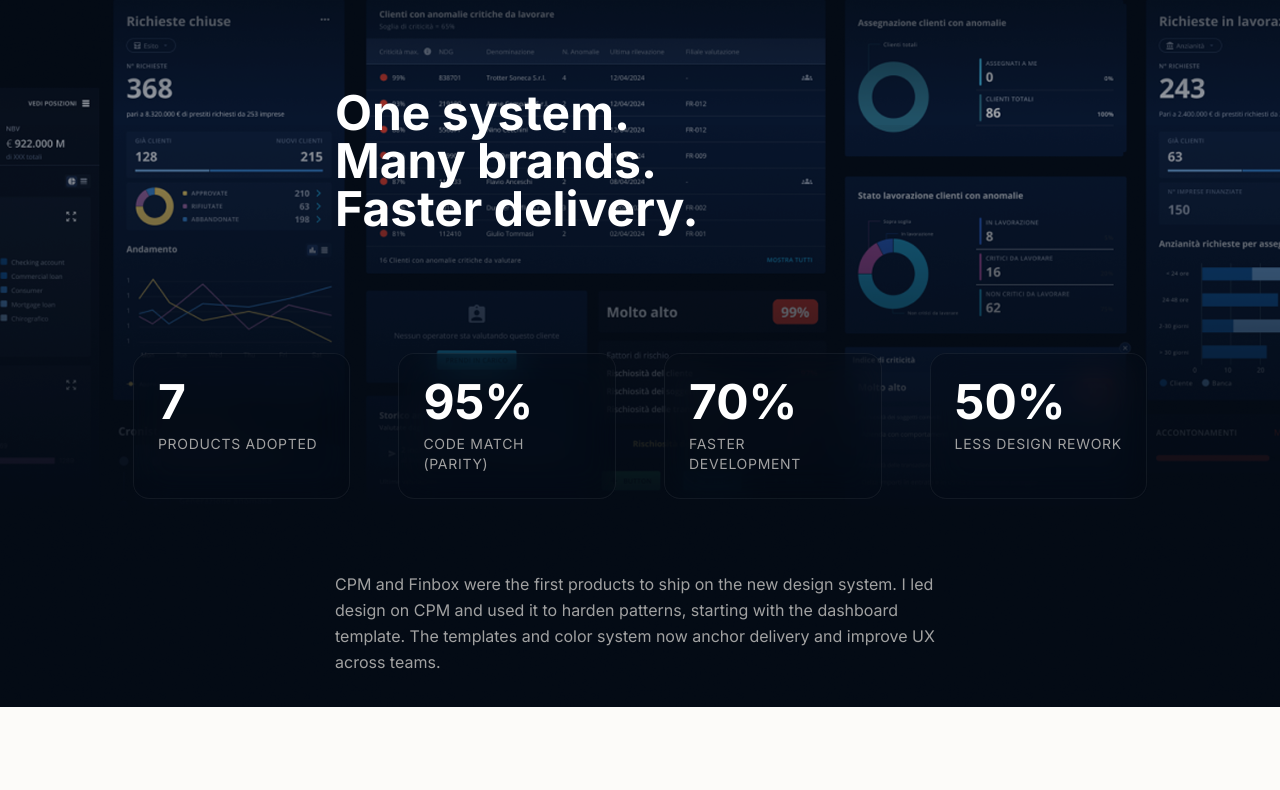
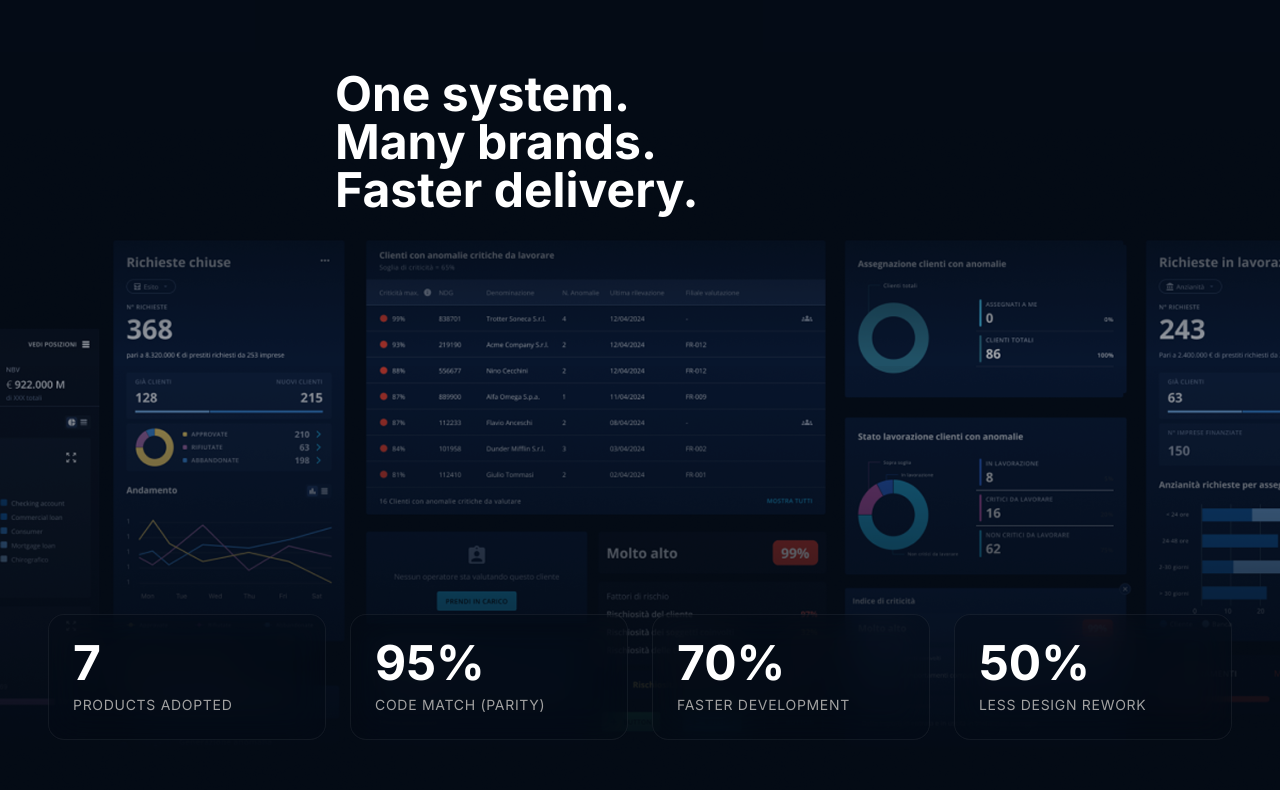
Before and after one commit to leonardodemurtas/portfolio-next, a Next.js app: page /featured/design-system in a window 1280 px wide. Shown: the part 1219-2009 px from the top of the page. Built offline with nearby package versions, Linux system fonts and the light colour scheme.

Commit message:
Update padding and spacing in DesignSystemPage for improved layout consistency

```diff
--- a/app/featured/design-system/page.tsx
+++ b/app/featured/design-system/page.tsx
@@ -46,7 +46,7 @@ export default function DesignSystemPage() {
                 </div>
 
                 <div className="relative z-10 max-w-[90rem] mx-auto flex flex-col w-full justify-start gap-6 items-center">
-                    <div className="space-y-8 max-w-[610px] text-left flex flex-col justify-start items-start w-full pb-[230px]">
+                    <div className="space-y-8 max-w-[610px] text-left flex flex-col justify-start items-start w-full pt-12 pb-[163px]">
                         <p className="text-xl md:text-2xl leading-relaxed text-neutral-300 w-full">
                             In 2024, after various acquisitions, the organization found itself with a product suite with 7 different tools.
                         </p>
@@ -64,7 +64,7 @@ export default function DesignSystemPage() {
                     </div>
 
                     <div className="space-y-8 max-w-[610px] text-left w-full mb-12">
-                        <h2 className="text-4xl md:text-5xl font-bold mb-12 text-left w-full">
+                        <h2 className="text-4xl md:text-5xl font-bold mb-12 text-left w-full pb-[280px]">
                             One system.
                             <br />
                             Many brands.
@@ -73,10 +73,10 @@ export default function DesignSystemPage() {
                         </h2>
                     </div>
 
-                    <div className="mx-auto flex flex-col">
+                    <div className="mx-auto flex flex-col w-full">
                         <div className="flex flex-col gap-16 md:gap-32">
                             <div className="flex flex-col w-full">
-                                <div className="flex flex-row w-full gap-12">
+                                <div className="flex flex-row w-full gap-6">
                                     {/* Stat 1 */}
                                     <div className="w-full p-6 rounded-2xl border border-white/[0.06] bg-[#040B16]/30 backdrop-blur-[18px] text-left">
                                         <div className="text-4xl md:text-5xl font-bold mb-2">7</div>
@@ -125,7 +125,7 @@ export default function DesignSystemPage() {
                     </div>
 
                     {/* Laying the groundwork */}
-                    <div className="bg-[#f0ede6] rounded-3xl p-12 md:p-16">
+                    <div className="bg-[#f0ede6] rounded-3xl flex max-w-[1200px] py-14 px-0 flex-col items-center gap-8 self-stretch">
                         <h3 className="text-2xl font-medium mb-12">Laying the groundwork</h3>
 
                         <div className="grid grid-cols-2 md:grid-cols-4 gap-8 mb-16">
```
